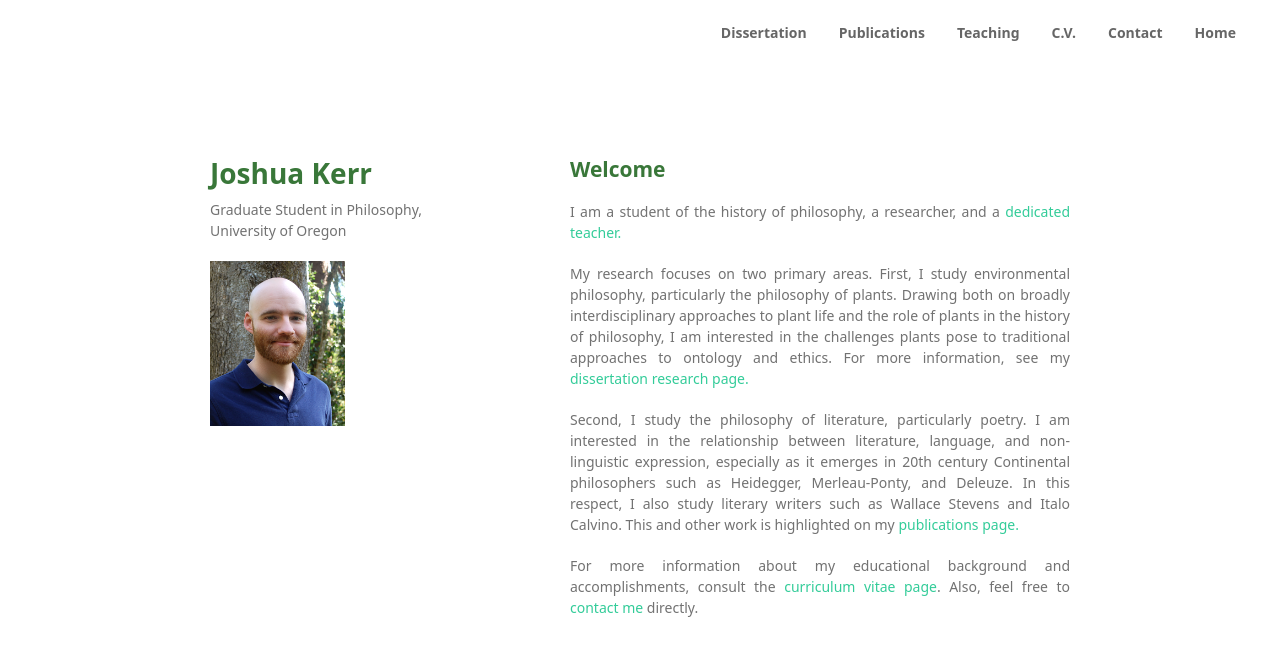
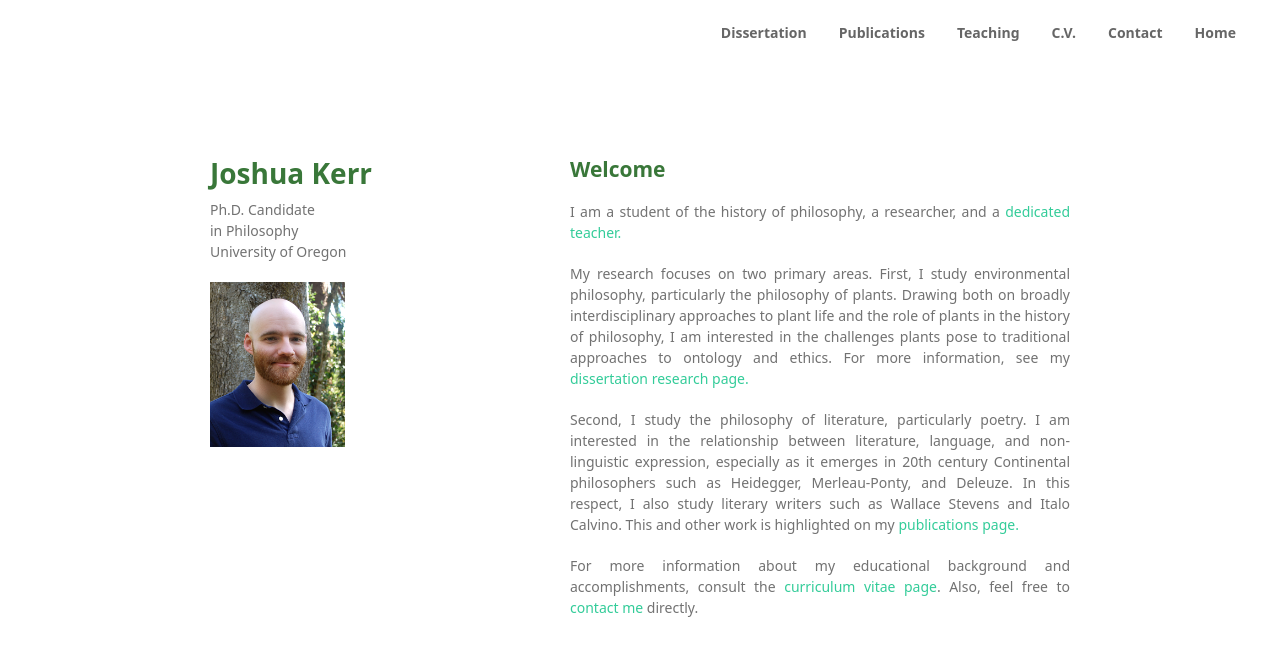
Before and after one commit to joshuakerr/joshuakerr.github.io.old, a Jekyll site: the page built from index.md, in a window 1280 px wide. Shown: the top 656 px of the page. Built offline with Jekyll 4.4.1, drawn with Linux system fonts in a browser that asks for light colours; a script that is not in the unit is left out.

Commit message:
sidebar description

```diff
--- a/_config.yml
+++ b/_config.yml
@@ -3,7 +3,7 @@ gems:
   - jekyll-sitemap
 
 title: "Joshua Kerr"
-description: "Graduate Student in Philosophy, University of Oregon"
+description: "Ph.D. Candidate<br>in Philosophy<br>University of Oregon"
 
 email: jkerr@uoregon.edu
 website: joshuakerr.github.io
```
